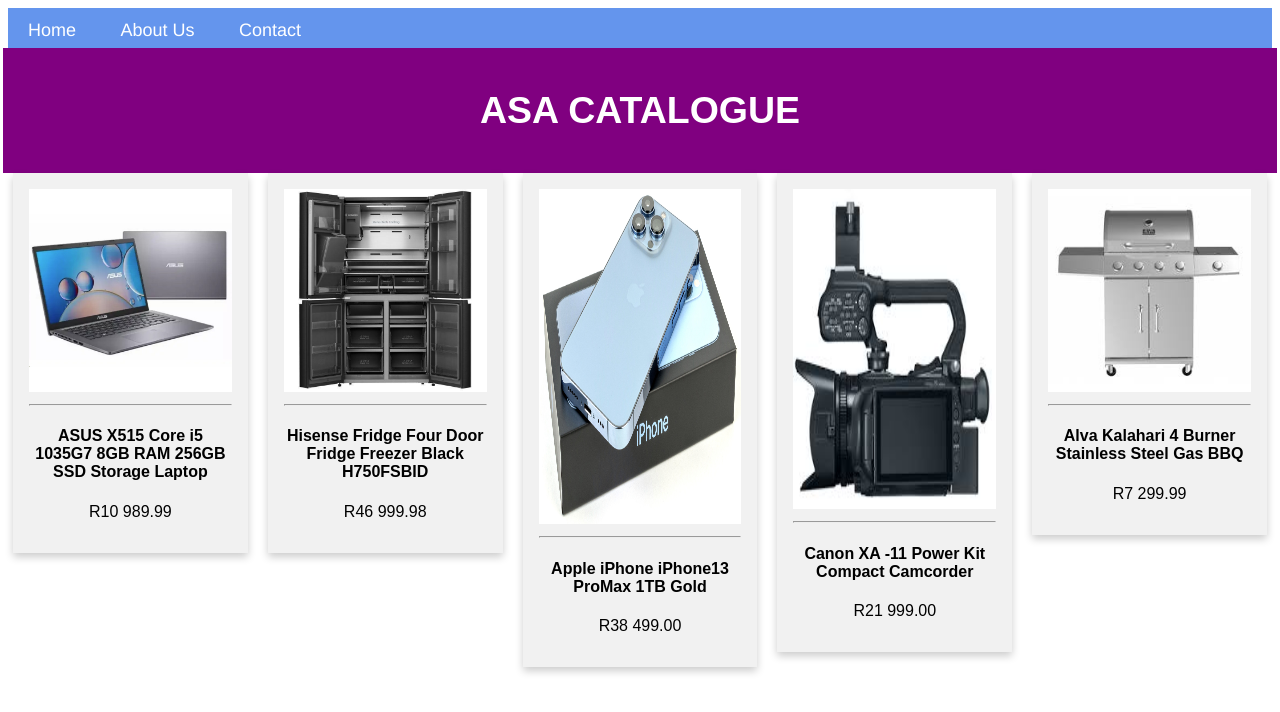
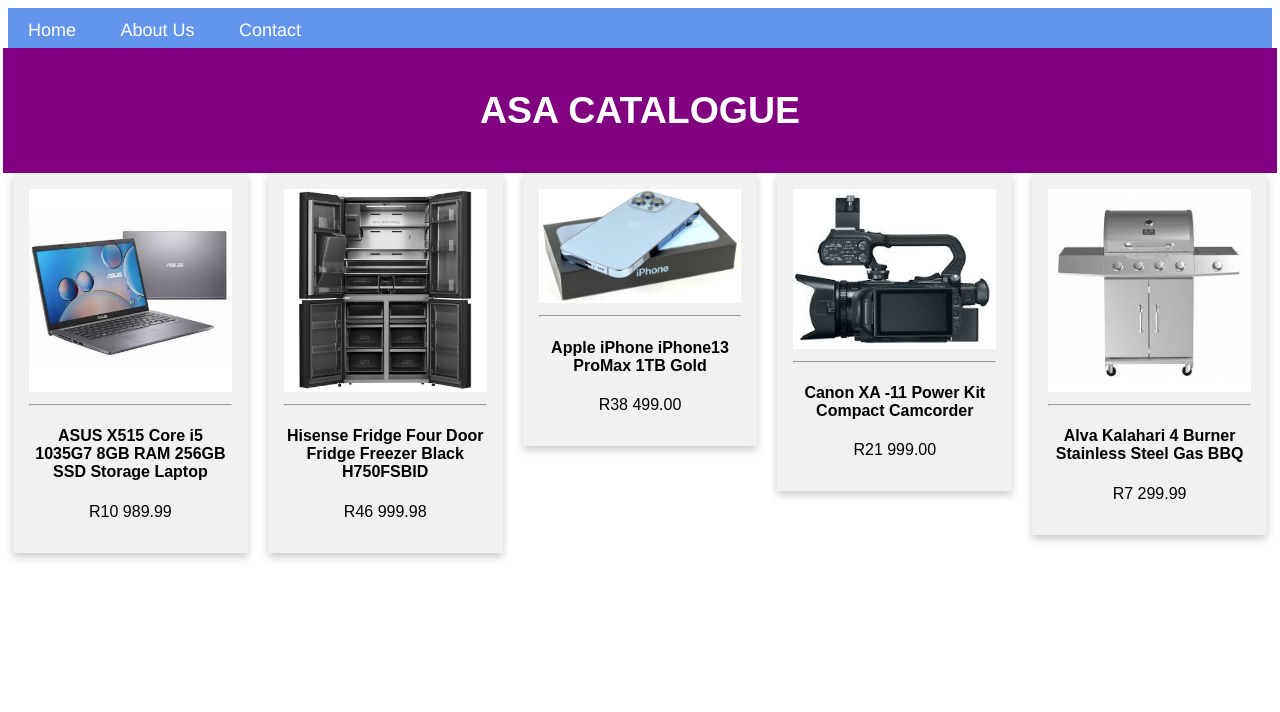
Before and after one commit to asatalulintlou-ITvarsity/Module-1-Asessesment-6, a plain HTML site: page index.html in a window 1280 px wide. Drawn offline with Linux system fonts and the light colour scheme.

Commit message:
Update index.html
Updated Height

```diff
--- a/index.html
+++ b/index.html
@@ -34,7 +34,7 @@
 	  </div>
 	  <div class="column">
 		<div class="card">
-			<a href="aple.html"><img src="images/iph2.jpg" alt="Avatar" style="height:335px; width:100%" > </a>
+			<a href="aple.html"><img src="images/iph2.jpg" alt="Avatar" style=" width:100%" > </a>
 			 <hr>
 			 <h4><b>Apple iPhone iPhone13 ProMax 1TB Gold</b></h4>
 			<p>R38 499.00</p>
@@ -42,7 +42,7 @@
 	  </div>
 	  <div class="column">
 		<div class="card">
-			<a href="cano.html"><img src="images/can3.jpeg" alt="Avatar" style="height:320px; width:100%"> </a>
+			<a href="cano.html"><img src="images/can3.jpeg" alt="Avatar" style="width:100%"> </a>
 			 <hr>
 			 <h4><b>Canon XA -11 Power Kit Compact Camcorder</b></h4>
 			<p>R21 999.00</p>
```
